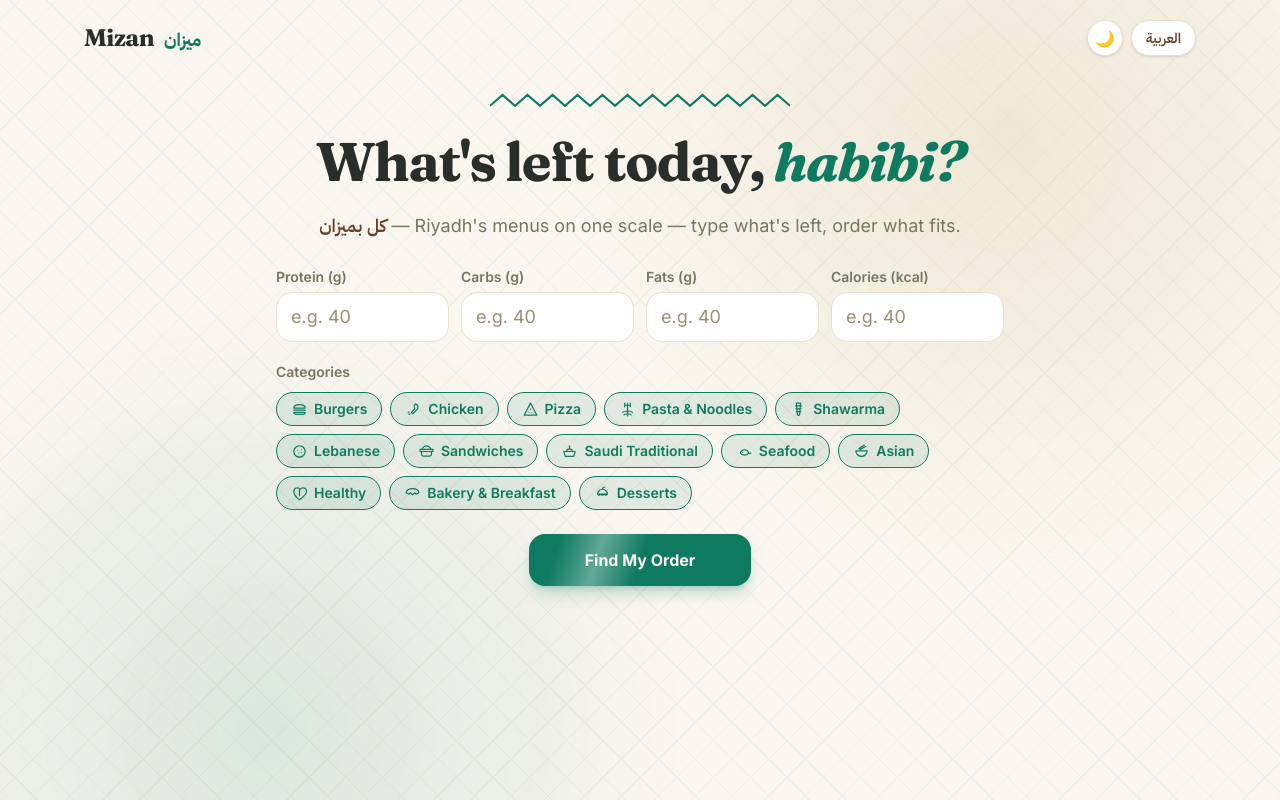
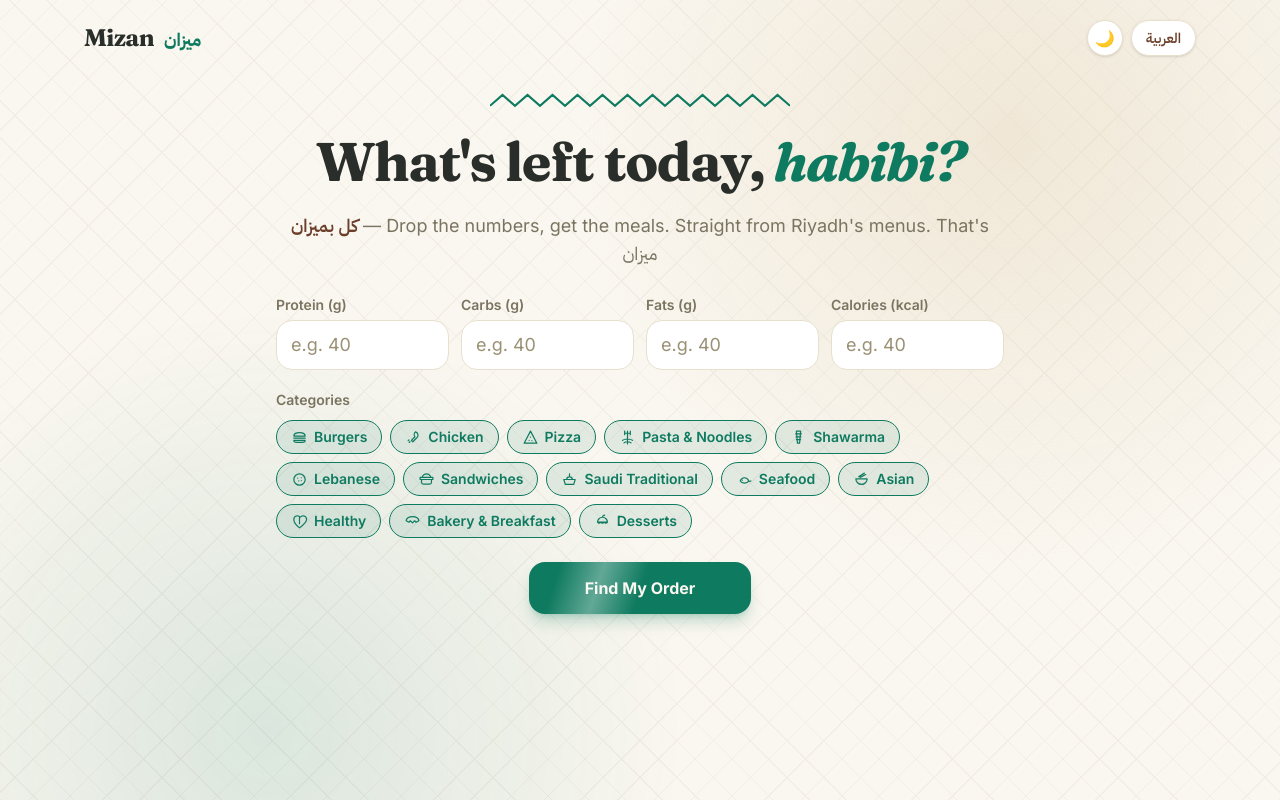
Before and after one commit to saadskn/mizan, a React (Vite) app: page / in a window 1280 px wide. Built offline with nearby package versions, Linux system fonts and the light colour scheme.

Commit message:
copy: new tagline — "Drop the numbers, get the meals"
Co-Authored-By: Claude Fable 5 <noreply@anthropic.com>
Claude-Session: https://claude.ai/code/session_01U1og5P9BPEZkYjapmLagfB

```diff
--- a/src/i18n/strings.js
+++ b/src/i18n/strings.js
@@ -3,7 +3,7 @@ export const STRINGS = {
     heroPlain: "What's left today,",
     heroAccent: 'habibi?',
     jingle: 'كل بميزان',
-    tagline: "Riyadh's menus on one scale — type what's left, order what fits.",
+    tagline: "Drop the numbers, get the meals. Straight from Riyadh's menus. That's ميزان",
     protein: 'Protein (g)',
     carbs: 'Carbs (g)',
     fats: 'Fats (g)',
@@ -46,7 +46,7 @@ export const STRINGS = {
     heroPlain: 'وش باقي لك',
     heroAccent: 'اليوم؟',
     jingle: 'كل بميزان',
-    tagline: 'قوائم الرياض على ميزان واحد — اكتب اللي باقي لك، واطلب اللي يوزن.',
+    tagline: 'حط أرقامك وخذ وجباتك — مباشرة من قوائم الرياض. هذا هو ميزان',
     protein: 'بروتين (غ)',
     carbs: 'كربوهيدرات (غ)',
     fats: 'دهون (غ)',
```
